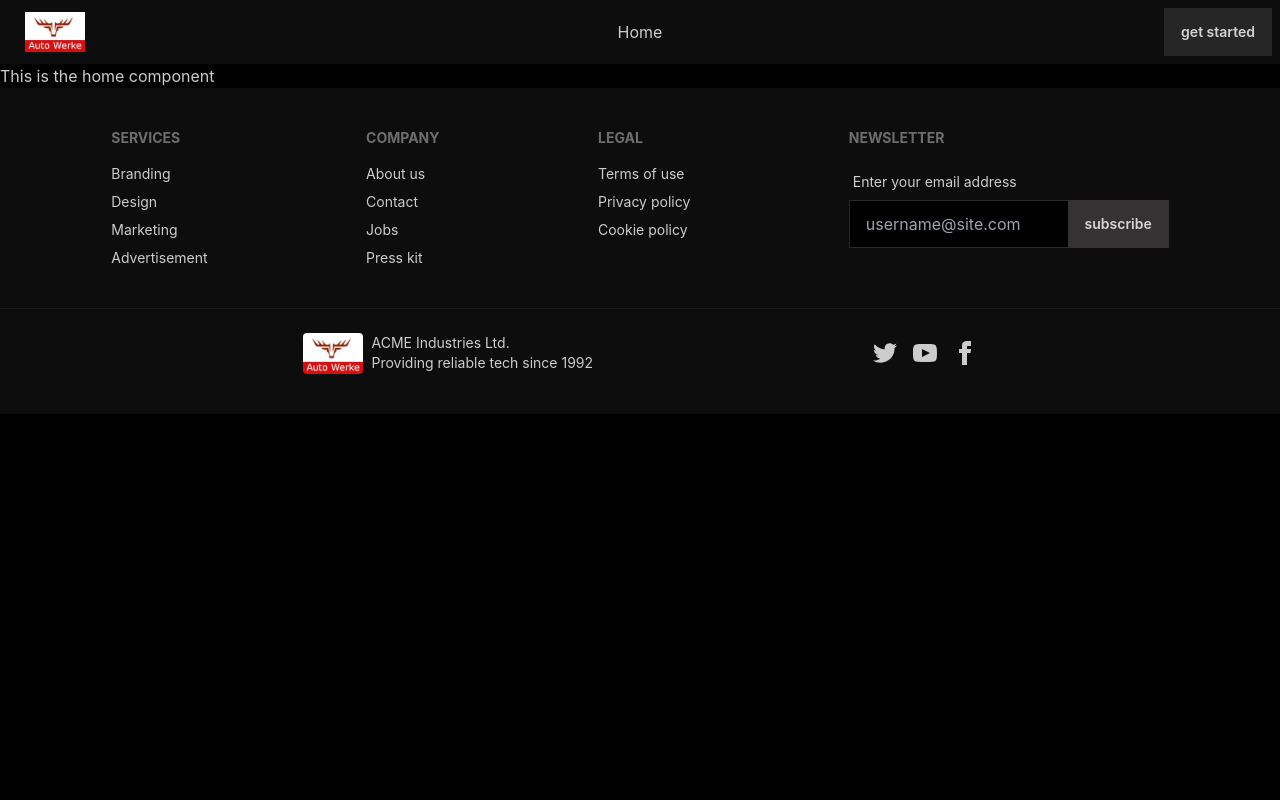
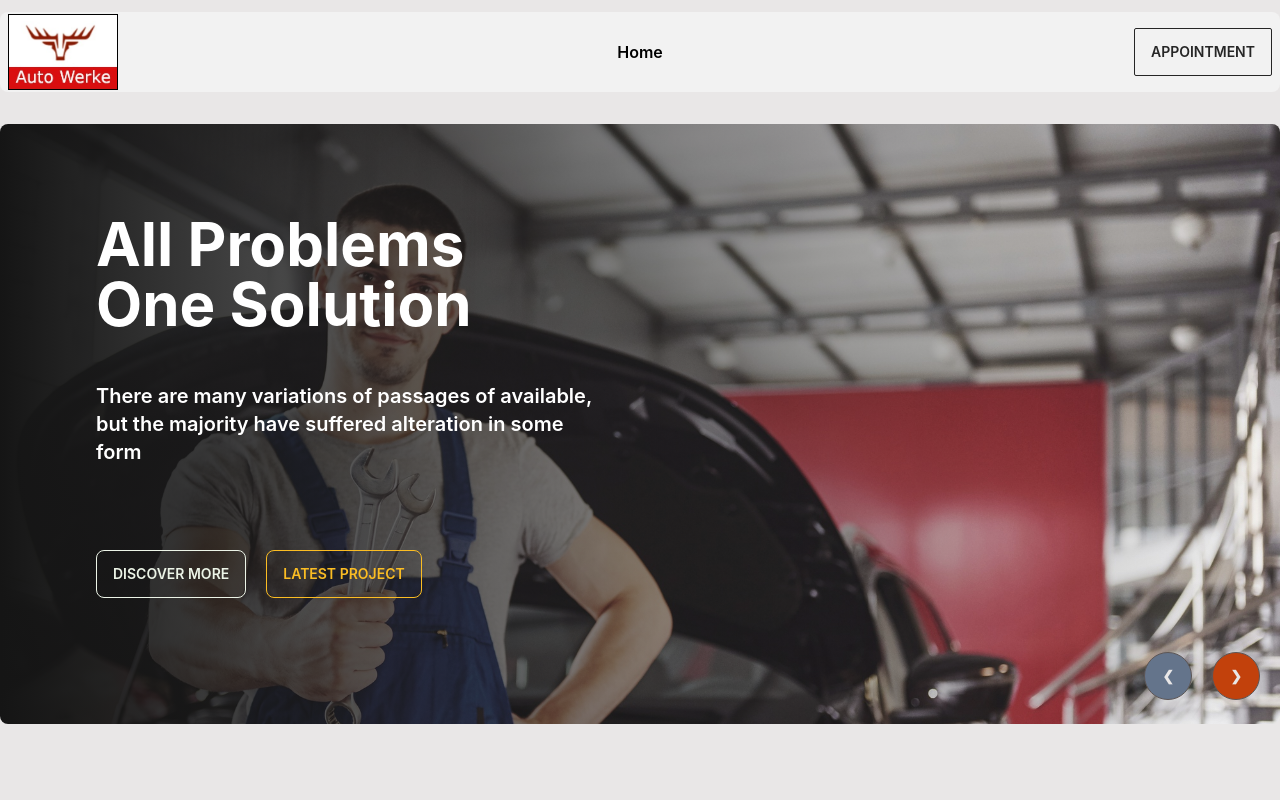
Before and after one commit to ian-of-yore/auto-werke-client, a React (Create React App) app: page / in a window 1280 px wide. Shown: the top 800 px of the page. Built offline with nearby package versions, Linux system fonts and the light colour scheme.

Commit message:
banner done

```diff
--- a/public/index.html
+++ b/public/index.html
@@ -1,5 +1,5 @@
 <!DOCTYPE html>
-<html data-theme="black">
+<html data-theme="garden">
 
 </html>
 <html lang="en">
--- /dev/null
+++ b/src/pages/HomePage/Banner/Banner.js
@@ -0,0 +1,64 @@
+import React from 'react';
+import img1 from '../../../assets/images/banner/1.jpg';
+import img2 from '../../../assets/images/banner/2.jpg';
+import img3 from '../../../assets/images/banner/3.jpg';
+import img4 from '../../../assets/images/banner/4.jpg';
+import img5 from '../../../assets/images/banner/5.jpg';
+import img6 from '../../../assets/images/banner/6.jpg';
+import BannerItem from './BannerItem';
+
+
+const bannerData = [
+    {
+        image: img1,
+        prev: 6,
+        id: 1,
+        next: 2
+    },
+    {
+        image: img2,
+        prev: 1,
+        id: 2,
+        next: 3
+    },
+    {
+        image: img3,
+        prev: 2,
+        id: 3,
+        next: 4
+    },
+    {
+        image: img4,
+        prev: 3,
+        id: 4,
+        next: 5
+    },
+    {
+        image: img5,
+        prev: 4,
+        id: 5,
+        next: 6
+    },
+    {
+        image: img6,
+        prev: 5,
+        id: 6,
+        next: 1
+    }
+]
+
+
+const Banner = () => {
+    return (
+        <div className="carousel w-full mb-32 rounded-lg" style={{ height: "600px" }}>
+            {
+                bannerData.map(slide => <BannerItem
+                    key={slide.id}
+                    slide={slide}
+                ></BannerItem>)
+            }
+        </div>
+    );
+};
+
+export default Banner;
--- /dev/null
+++ b/src/pages/HomePage/Banner/BannerItem.css
@@ -0,0 +1,10 @@
+.carousel-img:after {
+    content: '';
+    position: absolute;
+    left: 0;
+    top: 0;
+    width: 100%;
+    height: 100%;
+    display: inline-block;
+    background: linear-gradient(90deg, #151515 0%, rgba(21, 21, 21, 0) 100%);
+}
--- /dev/null
+++ b/src/pages/HomePage/Banner/BannerItem.js
@@ -0,0 +1,36 @@
+import React from 'react';
+import './BannerItem.css';
+
+
+const BannerItem = ({ slide }) => {
+
+    const { image, prev, id, next } = slide;
+
+    return (
+        <div id={`slide${id}`} className="carousel-item relative w-full">
+            <div className='carousel-img'>
+                <img src={image} className="w-full" alt="" />
+            </div>
+            <div className="absolute flex justify-end transform -translate-y-1/2 left-5 right-5 bottom-0">
+                <a href={`#slide${prev}`} className="btn btn-circle mr-5 bg-slate-500">❮</a>
+                <a href={`#slide${next}`} className="btn btn-circle bg-orange-700">❯</a>
+            </div>
+            <div className="absolute flex justify-end transform -translate-y-1/2 left-24 top-1/4">
+                <h1 className='text-6xl font-bold text-white'>
+                    All Problems <br />
+                    One Solution
+                </h1>
+            </div>
+            <div className="absolute flex justify-end transform -translate-y-1/2 left-24 top-1/2 w-2/5">
+                <p className='text-xl font-semibold text-white'>There are many variations of passages of  available,
+                    but the majority have suffered alteration in some form</p>
+            </div>
+            <div className="absolute flex justify-start transform -translate-y-1/2 left-24 top-3/4 w-2/5">
+                <button className="btn btn-outline btn-secondary mr-5">Discover More</button>
+                <button className="btn btn-outline btn-warning">Latest Project</button>
+            </div>
+        </div>
+    );
+};
+
+export default BannerItem;
--- a/src/pages/HomePage/Home/Home.js
+++ b/src/pages/HomePage/Home/Home.js
@@ -1,9 +1,10 @@
 import React from 'react';
+import Banner from '../Banner/Banner';
 
 const Home = () => {
     return (
-        <div>
-            <h2>This is the home component</h2>
+        <div className='max-w-screen-xl mx-auto'>
+            <Banner></Banner>
         </div>
     );
 };
--- a/src/pages/Shared/Footer/Footer.js
+++ b/src/pages/Shared/Footer/Footer.js
@@ -3,8 +3,8 @@
 
 const Footer = () => {
     return (
-        <div>
-            <footer className="footer p-10 bg-base-200 text-base-content flex justify-around">
+        <div className='bg-black text-white'>
+            <footer className="footer py-20 flex justify-around">
                 <div>
                     <span className="footer-title">Services</span>
                     <a href='/' className="link link-hover">Branding</a>
@@ -38,7 +38,7 @@
                     </div>
                 </div>
             </footer>
-            <footer className="footer px-10 pt-6 pb-10 border-t bg-base-200 text-base-content border-base-300 flex justify-evenly">
+            <footer className="footer px-10 pt-6 pb-10 border-t border-base-300 flex justify-evenly">
                 <div className="items-center grid-flow-col">
                     <img className='rounded' src={logo} alt="" style={{ width: "60px" }} />
                     <p>ACME Industries Ltd. <br /> Providing reliable tech since 1992</p>
--- a/src/pages/Shared/Header/Header.js
+++ b/src/pages/Shared/Header/Header.js
@@ -5,11 +5,11 @@
 const Header = () => {
 
     const menuItems = <>
-        <li><Link to='/'>Home</Link></li>
+        <li className='font-semibold'><Link to='/'>Home</Link></li>
     </>
 
     return (
-        <div className="navbar bg-base-200">
+        <div data-theme="lofi" className="navbar h-20 max-w-screen-xl mx-auto mt-3 mb-8 bg-base-200 rounded-lg">
             <div className="navbar-start">
                 <div className="dropdown">
                     <label tabIndex={0} className="btn btn-ghost lg:hidden">
@@ -19,8 +19,8 @@
                         {menuItems}
                     </ul>
                 </div>
-                <Link to='/' className="btn btn-ghost normal-case text-xl">
-                    <img src={logo} alt="" style={{ width: "60px" }} /></Link>
+                <Link to='/'>
+                    <img className='border border-black' src={logo} alt="" style={{ width: "110px" }} /></Link>
             </div>
             <div className="navbar-center hidden lg:flex">
                 <ul className="menu menu-horizontal p-0">
@@ -28,7 +28,7 @@
                 </ul>
             </div>
             <div className="navbar-end">
-                <a className="btn">Get started</a>
+                <button className="btn btn-outline btn-accent">Appointment</button>
             </div>
         </div>
     );
```
